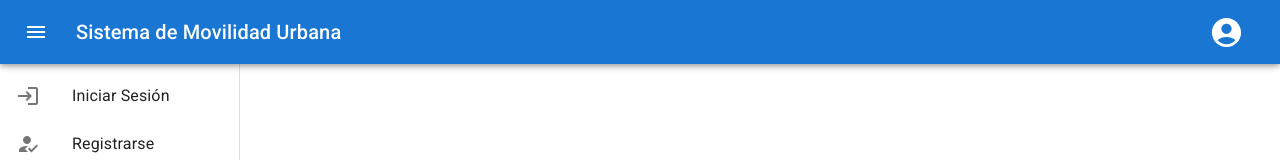
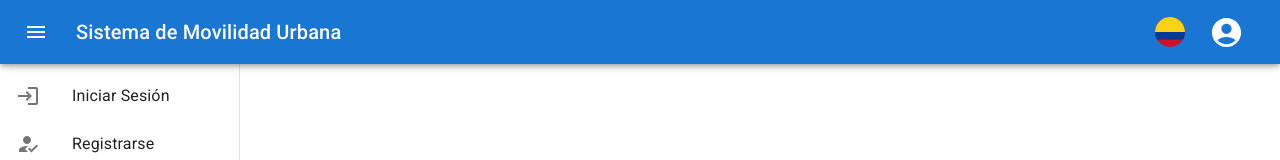
Before and after one commit to daniel-lujan/smu-security, a Next.js app: page / in a window 1280 px wide. Shown: the top 160 px of the page. Built offline with nearby package versions, Linux system fonts and the light colour scheme.

Commit message:
feat: :sparkles: Add country flag to navbar

```diff
--- /dev/null
+++ b/components/icons.jsx
@@ -0,0 +1,14 @@
+export const FlagIconCO = (props) => {
+  return (
+    <svg
+      xmlns="http://www.w3.org/2000/svg"
+      viewBox="0 0 4 4"
+      width="24"
+      {...props}
+    >
+      <path fill="#CE1126" d="M0 0h6v4H0z" />
+      <path fill="#003893" d="M0 0h6v3H0z" />
+      <path fill="#FCD116" d="M0 0h6v2H0z" />
+    </svg>
+  );
+};
--- a/components/navbar.jsx
+++ b/components/navbar.jsx
@@ -10,6 +10,7 @@ import AccountCircle from "@mui/icons-material/AccountCircle";
 import MenuItem from "@mui/material/MenuItem";
 import Menu from "@mui/material/Menu";
 import { useState } from "react";
+import { FlagIconCO } from "./icons";
 
 export default function Navbar() {
   const [anchorEl, setAnchorEl] = useState(null);
@@ -48,6 +49,15 @@ export default function Navbar() {
               aria-label="account of current user"
               aria-controls="menu-appbar"
               aria-haspopup="true"
+              color="inherit"
+            >
+              <FlagIconCO width={30} style={{ borderRadius: "50%" }} />
+            </IconButton>
+            <IconButton
+              size="large"
+              aria-label="account of current user"
+              aria-controls="menu-appbar"
+              aria-haspopup="true"
               onClick={handleMenu}
               color="inherit"
             >
```
